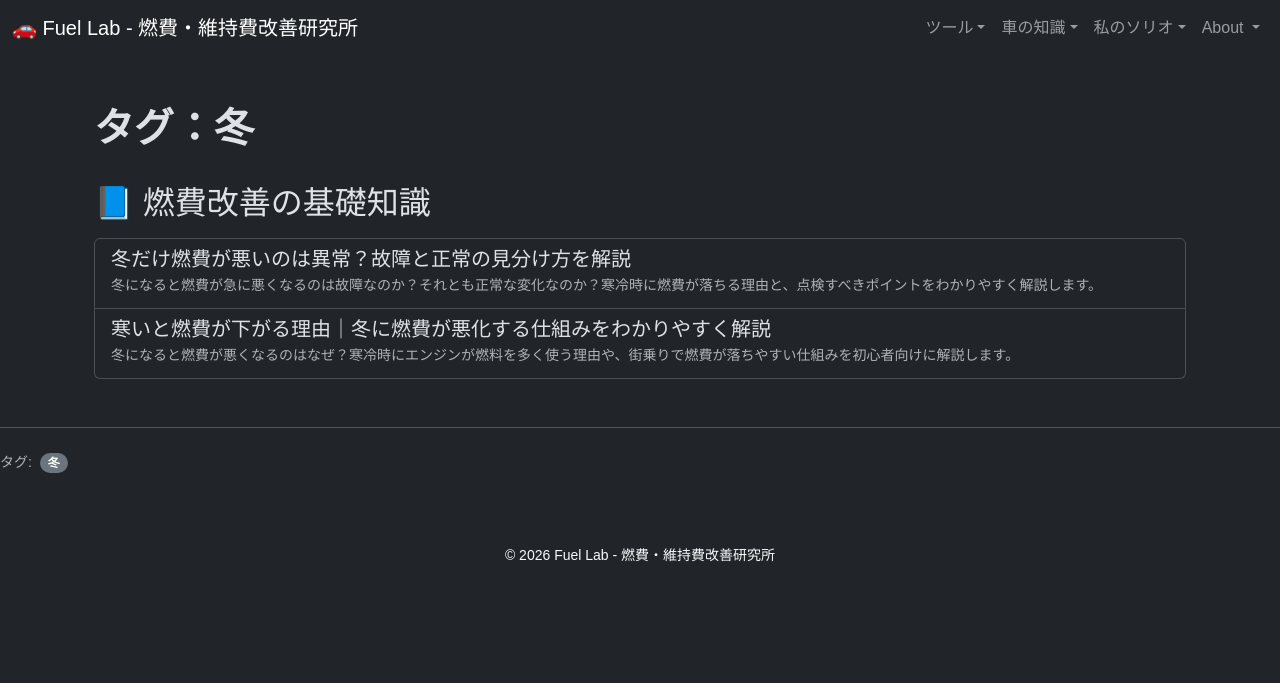
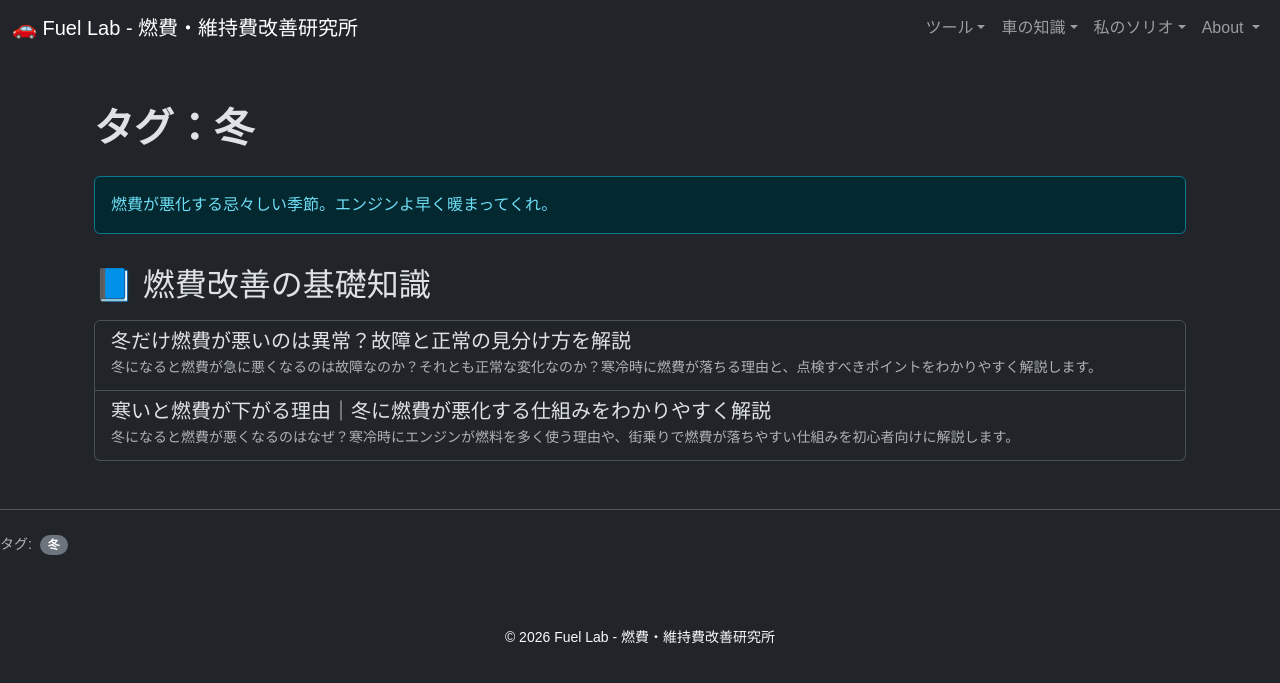
Before and after one commit to funyapar-org/fuel-lab, a Jekyll site: the page built from _tags/winter.md, in a window 1280 px wide. Shown: the top 683 px of the page. Built offline with Jekyll 4.4.1, drawn with Linux system fonts in a browser that asks for light colours.

Commit message:
winter.md を更新

```diff
--- a/_tags/winter.md
+++ b/_tags/winter.md
@@ -2,4 +2,5 @@
 layout: tag
 tag: winter
 title: "winter"
+description: 燃費が悪化する忌々しい季節。エンジンよ早く暖まってくれ。
 ---
```
